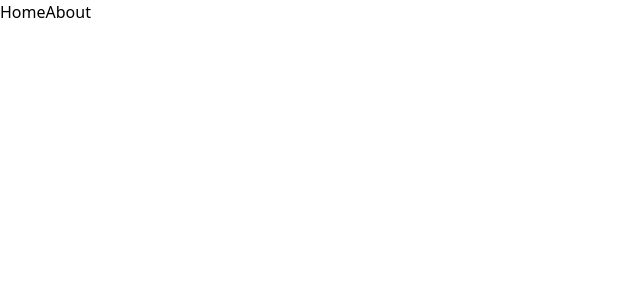
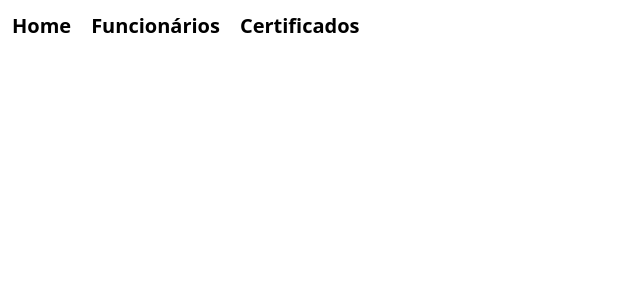
Before and after one commit to leopoliveira/Leo.ControleCertificacoes, a Vue app in the folder Front/Leo.ControleDeCertificacoes.UI/: page / in a window 1280 px wide. Shown: the top 300 px of the page, without its empty margins (0-640 px from the left). Built offline with nearby package versions, Linux system fonts and the light colour scheme.

Commit message:
Update navigation and add max-width to body

```diff
--- a/Front/Leo.ControleDeCertificacoes.UI/src/App.vue
+++ b/Front/Leo.ControleDeCertificacoes.UI/src/App.vue
@@ -10,10 +10,11 @@ export default {
 
 <template>
    <header>
-      <div class="wrapper">
-         <nav>
+      <div class="p-3 text-xl font-bold">
+         <nav class="flex gap-5">
             <RouterLink to="/">Home</RouterLink>
-            <RouterLink to="/about">About</RouterLink>
+            <RouterLink to="/funcionario">Funcionários</RouterLink>
+            <RouterLink to="/certificado">Certificados</RouterLink>
          </nav>
       </div>
    </header>
--- a/Front/Leo.ControleDeCertificacoes.UI/src/assets/main.css
+++ b/Front/Leo.ControleDeCertificacoes.UI/src/assets/main.css
@@ -27,3 +27,8 @@
    --surface-900: 15 23 42;
    --surface-950: 3 6 23;
 }
+
+body {
+   margin: 0 auto;
+   max-width: 90rem;
+}
```
